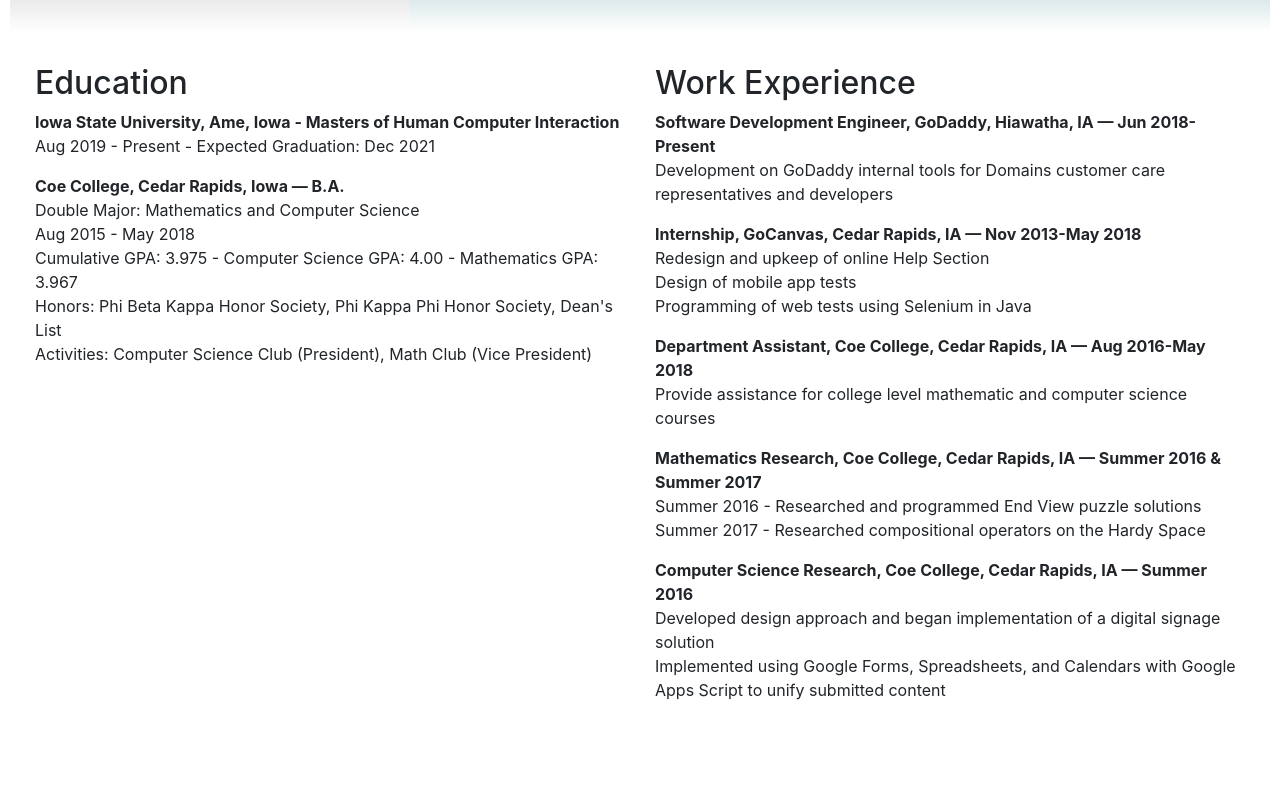
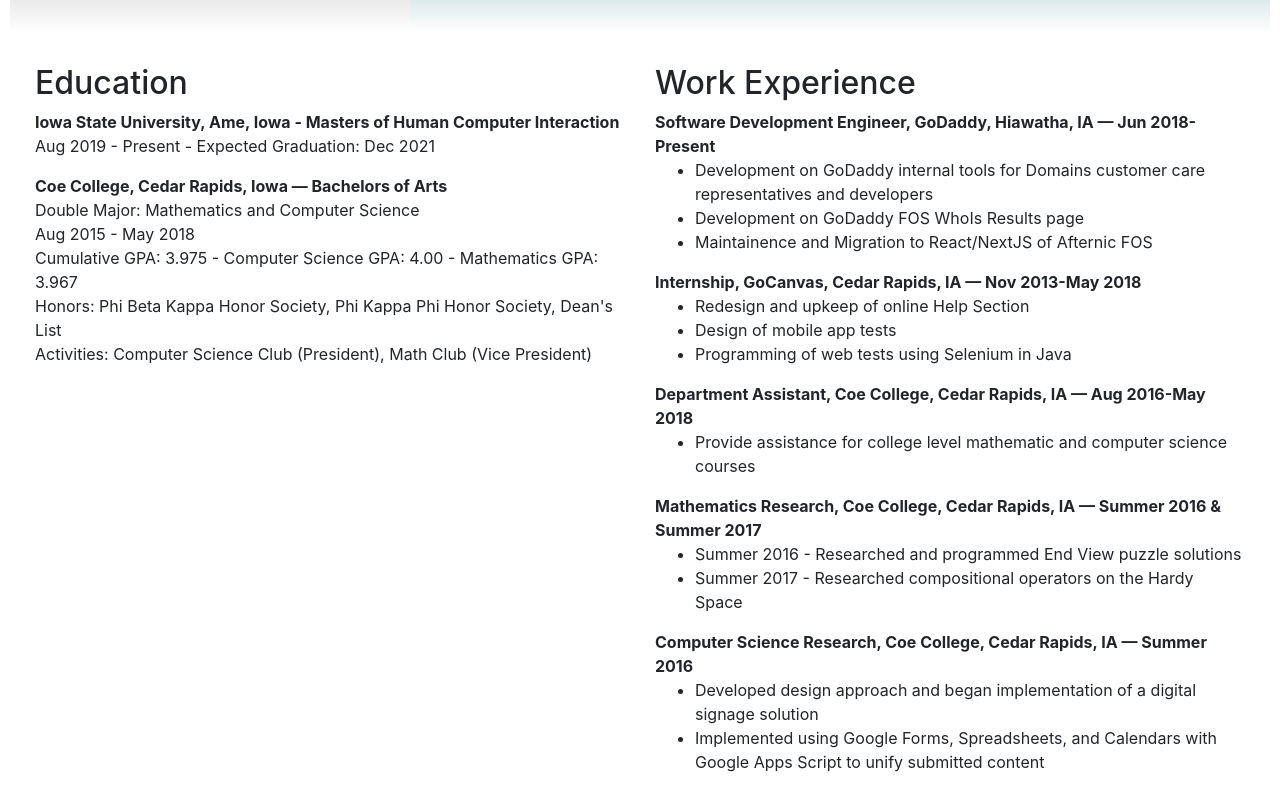
Before and after one commit to lensesrequired/lensesrequired, a Next.js app in the folder home/: page / in a window 1280 px wide. Shown: the part 344-1144 px from the top of the page. Before the commit the page ends 1072 px from the top, so only its background shows below. Built offline with nearby package versions, Linux system fonts and the light colour scheme; grey boxes are pictures that could not be loaded.

Commit message:
Add GD content and list items

```diff
--- a/home/pages/index.js
+++ b/home/pages/index.js
@@ -29,7 +29,7 @@
             <div>Aug 2019 - Present - Expected Graduation: Dec 2021</div>
           </p>
           <p>
-            <div><strong>Coe College, Cedar Rapids, Iowa — B.A.</strong></div>
+            <div><strong>Coe College, Cedar Rapids, Iowa — Bachelors of Arts</strong></div>
             <div>Double Major: Mathematics and Computer Science</div>
             <div>Aug 2015 - May 2018</div>
             <div>Cumulative GPA: 3.975 - Computer Science GPA: 4.00 - Mathematics GPA: 3.967</div>
@@ -41,30 +41,41 @@
           <h2>Work Experience</h2>
           <p>
             <div><strong>Software Development Engineer, GoDaddy, Hiawatha, IA — Jun 2018-Present</strong></div>
-            <div>Development on GoDaddy internal tools for Domains customer care representatives and developers</div>
+            <ul>
+              <li>Development on GoDaddy internal tools for Domains customer care representatives and developers</li>
+              <li>Development on GoDaddy FOS WhoIs Results page</li>
+              <li>Maintainence and Migration to React/NextJS of Afternic FOS</li>
+            </ul>
           </p>
           <p>
             <div><strong>Internship, GoCanvas, Cedar Rapids, IA — Nov 2013-May 2018</strong></div>
-            <div>Redesign and upkeep of online Help Section</div>
-            <div>Design of mobile app tests</div>
-            <div>Programming of web tests using Selenium in Java</div>
+            <ul>
+              <li>Redesign and upkeep of online Help Section</li>
+              <li>Design of mobile app tests</li>
+              <li>Programming of web tests using Selenium in Java</li>
+            </ul>
           </p>
           <p>
             <div><strong>Department Assistant, Coe College, Cedar Rapids, IA — Aug 2016-May 2018</strong></div>
-            <div>Provide assistance for college level mathematic and computer science courses</div>
+            <ul>
+              <li>Provide assistance for college level mathematic and computer science courses</li>
+            </ul>
           </p>
           <p>
-            <div><strong>Mathematics Research, Coe College, Cedar Rapids, IA — Summer 2016 & Summer 2017</strong>
-            </div>
-            <div>Summer 2016 - Researched and programmed End View puzzle solutions</div>
-            <div>Summer 2017 - Researched compositional operators on the Hardy Space</div>
+            <div><strong>Mathematics Research, Coe College, Cedar Rapids, IA — Summer 2016 & Summer 2017</strong></div>
+            <ul>
+              <li>Summer 2016 - Researched and programmed End View puzzle solutions</li>
+              <li>Summer 2017 - Researched compositional operators on the Hardy Space</li>
+            </ul>
           </p>
           <p>
             <div><strong>Computer Science Research, Coe College, Cedar Rapids, IA — Summer 2016</strong></div>
-            <div>Developed design approach and began implementation of a digital signage solution</div>
-            <div>Implemented using Google Forms, Spreadsheets, and Calendars with Google Apps Script to unify
-              submitted content
-            </div>
+            <ul>
+              <li>Developed design approach and began implementation of a digital signage solution</li>
+              <li>Implemented using Google Forms, Spreadsheets, and Calendars with Google Apps Script to unify
+                submitted content
+              </li>
+            </ul>
           </p>
         </Col>
       </Row>
```
